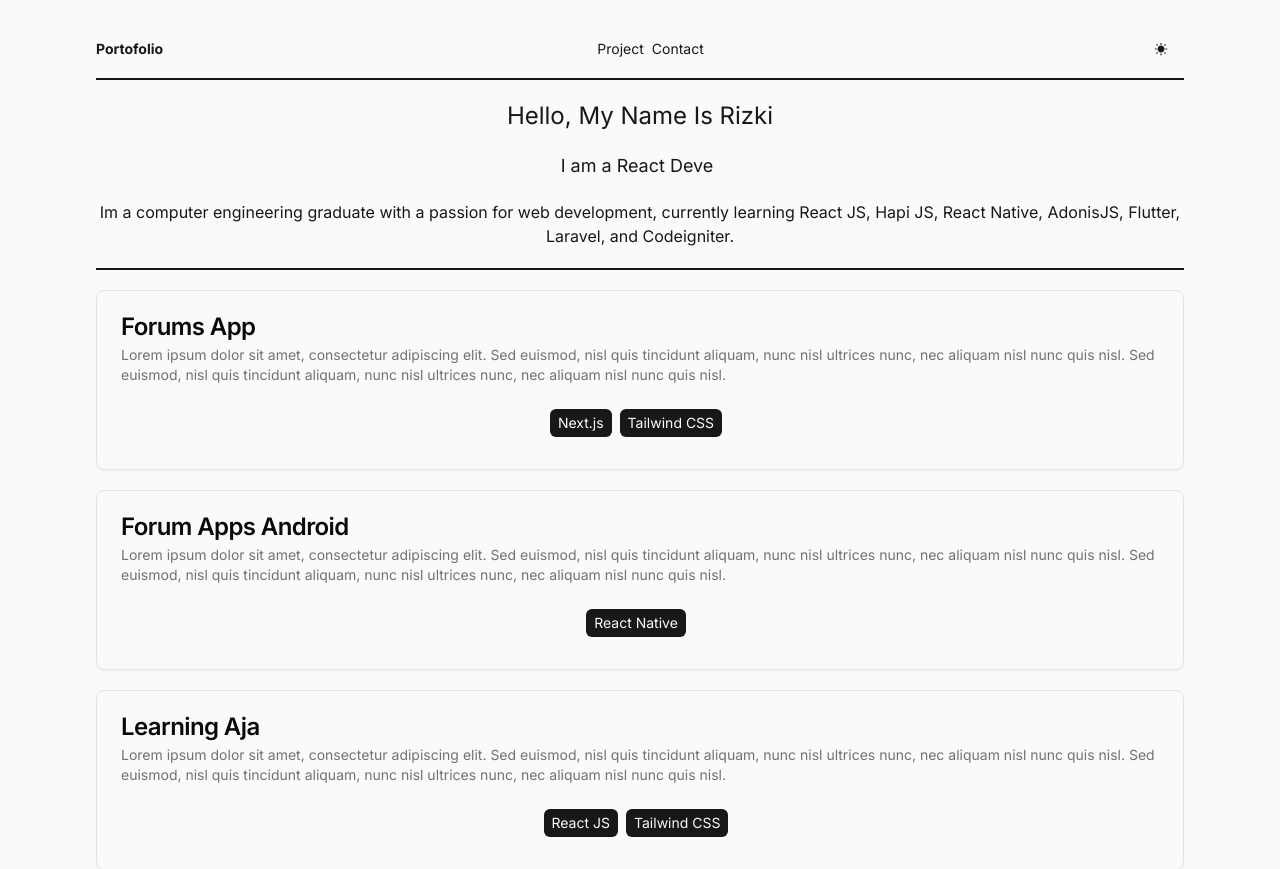
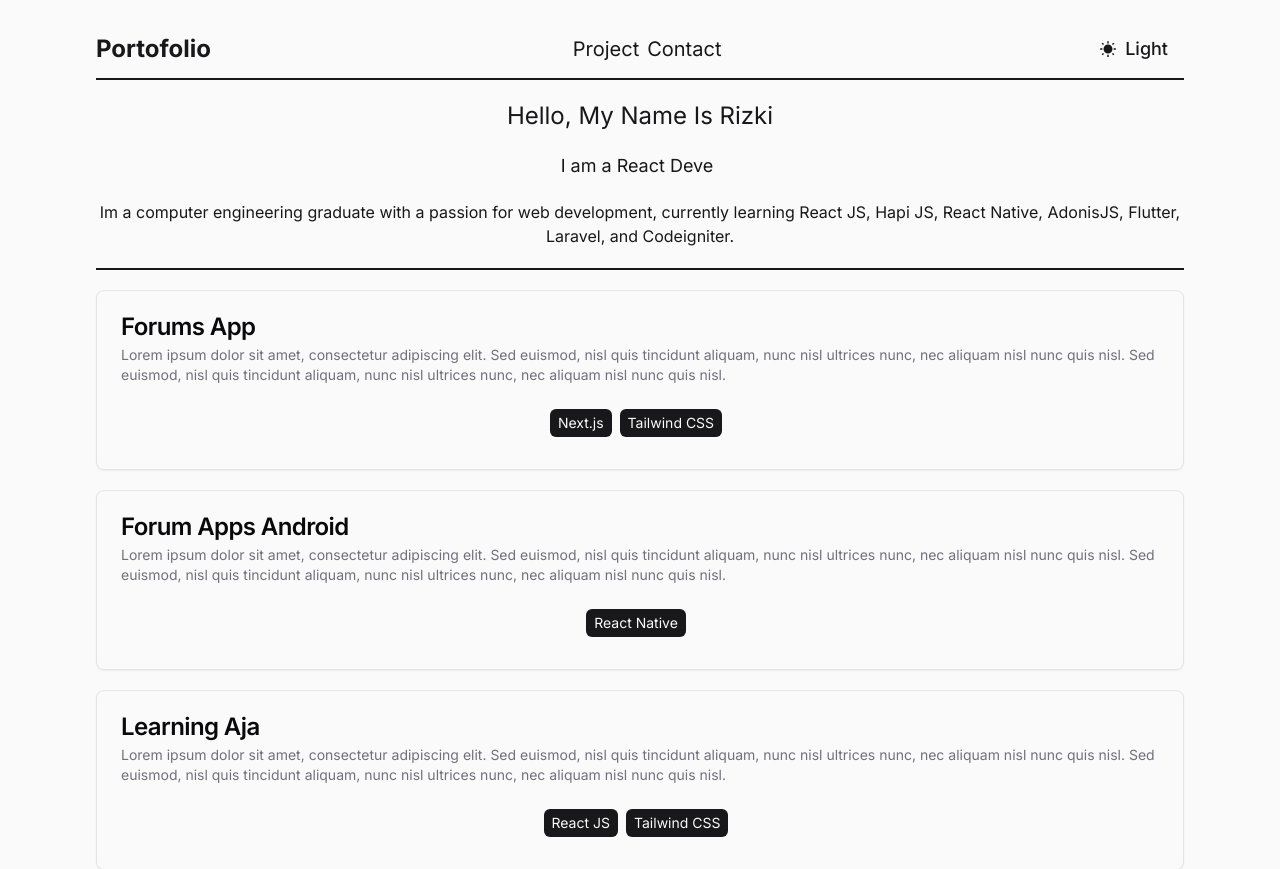
Before and after one commit to rizrmdhn/portofolio-webpage-v3, a Next.js app: page / in a window 1280 px wide. Shown: the top 869 px of the page. Built offline with nearby package versions, Linux system fonts and the light colour scheme.

Commit message:
add duration when change theme

```diff
--- a/src/app/page.tsx
+++ b/src/app/page.tsx
@@ -5,7 +5,7 @@ import Project from "@/components/Project";
 
 export default function Home() {
   return (
-    <main className="flex flex-col bg-primary-foreground pb-5 pe-10 ps-10 pt-5 sm:pe-24 sm:ps-24">
+    <main className="flex flex-col bg-primary-foreground pb-5 pe-10 ps-10 pt-5 duration-300 sm:pe-24 sm:ps-24">
       <Header />
       <section className="flex flex-col items-center justify-center">
         <About />
--- a/src/components/Header.tsx
+++ b/src/components/Header.tsx
@@ -1,18 +1,18 @@
 import React from "react";
-import { Menubar, MenubarItem, MenubarMenu } from "./ui/menubar";
+import { Menubar, MenubarMenu } from "./ui/menubar";
 import Link from "next/link";
 import ThemeToggler from "./ThemeToggler";
 
 export default function Header() {
   return (
     <div className="flex h-header-height flex-row items-center justify-between border-b-2 border-primary text-primary">
-      <h1 className="text-sm font-bold">Portofolio</h1>
+      <h1 className="text-sm font-bold lg:text-2xl">Portofolio</h1>
       <Menubar className="flex flex-row justify-between border-0 bg-transparent">
         <MenubarMenu>
-          <Link href="#project" className="mr-1 text-sm">
+          <Link href="#project" className="mr-1 text-sm lg:text-xl">
             Project
           </Link>
-          <Link href="#link" className="ms-1 text-sm">
+          <Link href="#link" className="ms-1 text-sm lg:text-xl">
             Contact
           </Link>
         </MenubarMenu>
--- a/src/components/ThemeToggler.tsx
+++ b/src/components/ThemeToggler.tsx
@@ -18,7 +18,17 @@ export default function ThemeToggler() {
     <Menubar className="border-0 bg-transparent">
       <MenubarMenu>
         <MenubarTrigger>
-          {currentTheme === "dark" ? <IoMdMoon /> : <IoMdSunny />}
+          {currentTheme === "dark" ? (
+            <span className="flex flex-row items-center gap-2 text-sm lg:text-lg">
+              <IoMdMoon />
+              Dark
+            </span>
+          ) : (
+            <span className="flex flex-row items-center gap-2 text-sm lg:text-lg">
+              <IoMdSunny />
+              Light
+            </span>
+          )}
         </MenubarTrigger>
         <MenubarContent>
           <MenubarItem onClick={() => setTheme("light")}>Light</MenubarItem>
```
